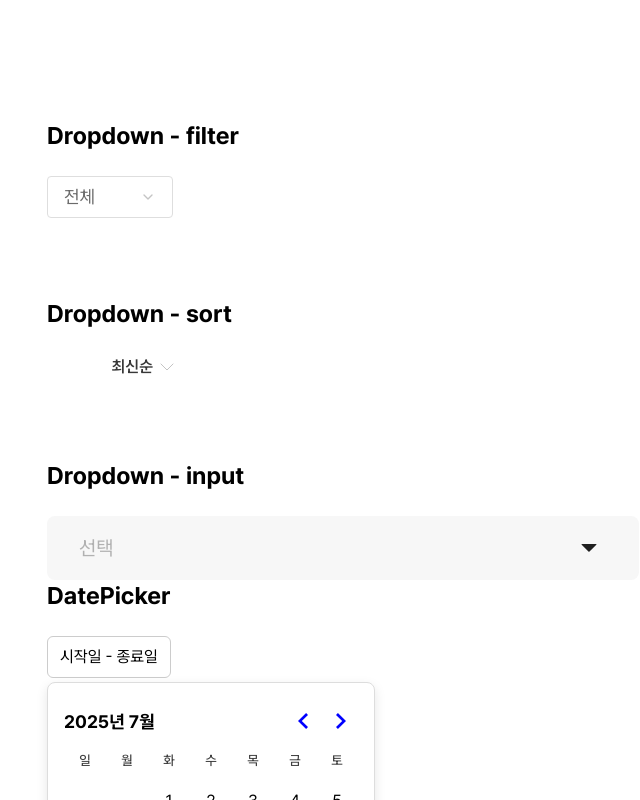
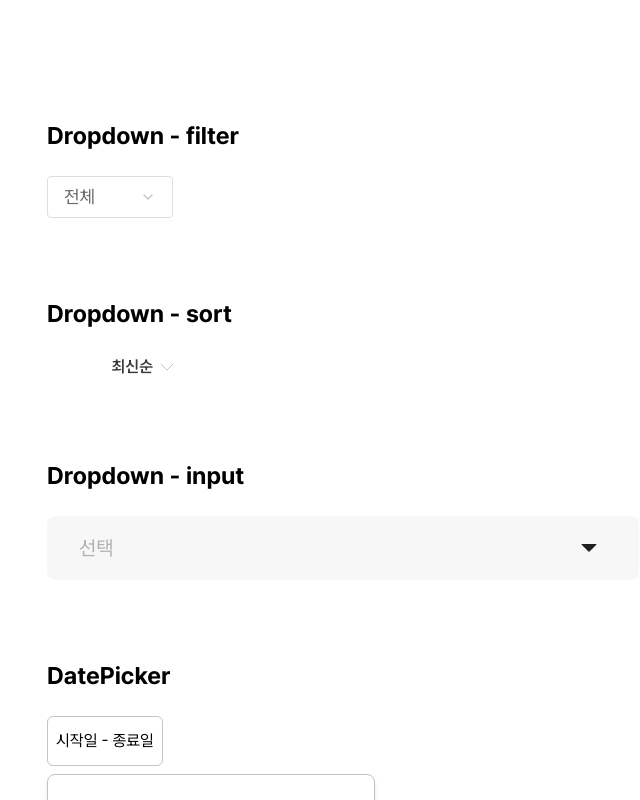
Before and after one commit to ddumini/albamate, a Next.js app: page /test/sumin in a window 1280 px wide. Both pictures are taken after a click on the button "시작일 - 종료일". Shown: the top 800 px of the page, without its empty margins (297-937 px from the left). Built offline with nearby package versions, Linux system fonts and the light colour scheme.

Commit message:
🎨 Style: day picker 기존 스타일 오버라이드용 파일 생성"
style: day picker 기존 스타일 오버라이드용 파일 생성"

```diff
--- /dev/null
+++ b/src/app/day-picker-override.css
@@ -0,0 +1,49 @@
+/* React Day Picker 색상 오버라이드 */
+/* 프로젝트의 디자인 시스템에 맞춰 mint 색상 사용 */
+
+.rdp-root {
+  /* 기본 액센트 색상 - mint 색상 사용 */
+  --rdp-accent-color: hsl(171, 86%, 48%); /* --color-mint-300 */
+  --rdp-accent-background-color: hsl(171, 86%, 88%); /* --color-mint-50 */
+
+  /* 선택된 날짜의 배경색 */
+  --rdp-range_start-date-background-color: hsl(
+    171,
+    86%,
+    48%
+  ); /* --color-mint-300 */
+  --rdp-range_end-date-background-color: hsl(
+    171,
+    86%,
+    48%
+  ); /* --color-mint-300 */
+
+  /* 범위 중간 배경색 */
+  --rdp-range_middle-background-color: hsla(
+    171,
+    87%,
+    88%,
+    0.5
+  ); /* --color-mint-50 */
+
+  /* 오늘 날짜 색상 */
+  --rdp-today-color: hsl(171, 86%, 48%); /* --color-mint-300 */
+
+  /* 선택된 날짜 테두리 */
+  --rdp-selected-border: 2px solid hsl(171, 86%, 48%); /* --color-mint-300 */
+}
+
+/* 다크 모드 지원 */
+html.dark .rdp-root {
+  --rdp-accent-color: hsl(171, 86%, 50%); /* 다크모드 mint-100 */
+  --rdp-accent-background-color: hsl(171, 86%, 28%); /* 다크모드 mint-400 */
+
+  --rdp-range_start-date-background-color: hsl(171, 86%, 50%);
+  --rdp-range_end-date-background-color: hsl(171, 86%, 50%);
+
+  --rdp-range_middle-background-color: hsl(171, 86%, 28%);
+
+  --rdp-today-color: hsl(171, 86%, 50%);
+
+  --rdp-selected-border: 2px solid hsl(171, 86%, 50%);
+}
--- a/src/app/globals.css
+++ b/src/app/globals.css
@@ -1,4 +1,5 @@
-@import "tailwindcss";
+@import 'tailwindcss';
+@import './day-picker-override.css';
 
 /* === Tailwind v4 테마 설정 === */
 @theme {
--- a/src/app/test/sumin/page.tsx
+++ b/src/app/test/sumin/page.tsx
@@ -1,6 +1,6 @@
 'use client';
 
-import DatePicker from '@/shared/components/common/DatePicker';
+import DatePicker from '@/shared/components/common/date-picker';
 import InputDropdown from '@/shared/components/common/input-dropdown';
 import Select from '@/shared/components/common/select';
 
@@ -47,7 +47,7 @@ const Sumin = () => {
           onSelect={handleSortChange}
         />
       </section>
-      <section className="max-w-327 lg:max-w-none">
+      <section className="mb-80 max-w-327 lg:max-w-none">
         <p className="mb-24 text-2xl font-bold">Dropdown - input</p>
         <InputDropdown options={inputOptions} />
       </section>
--- a/src/shared/components/common/TimePicker.tsx
+++ /dev/null
@@ -1,5 +0,0 @@
-const TimePicker = () => {
-  return <div>TimePicker</div>;
-};
-
-export default TimePicker;
--- a/src/shared/components/common/WeekPicker.tsx
+++ /dev/null
@@ -1,5 +0,0 @@
-const WeekPicker = () => {
-  return <div>WeekPicker</div>;
-};
-
-export default WeekPicker;
--- a/src/shared/components/common/DatePicker.tsx
+++ b/src/shared/components/common/date-picker/index.tsx
@@ -1,11 +1,13 @@
 'use client';
 
-import 'react-day-picker/dist/style.css';
+import 'react-day-picker/dist/style.css'; // react day picker 기본 스타일
+import '@/app/day-picker-override.css'; // react day picker 커스텀 오버라이드 스타일
 
 import { format } from 'date-fns';
 import { ko } from 'date-fns/locale';
 import { useEffect, useRef, useState } from 'react';
 import { DateRange, DayPicker } from 'react-day-picker';
+import { twMerge } from 'tailwind-merge';
 
 interface DatePickerProps {
   onDateRangeChange?: (range: DateRange | undefined) => void;
@@ -55,38 +57,20 @@ const DatePicker = ({
   };
 
   return (
-    <div
-      ref={containerRef}
-      style={{ position: 'relative', display: 'inline-block' }}
-    >
+    <div ref={containerRef} className="relative inline-block">
       <button
+        className={twMerge(
+          'rounded-md border border-gray-200 bg-white px-8 py-12',
+          disabled && 'cursor-not-allowed'
+        )}
         disabled={disabled}
-        style={{
-          padding: '8px 12px',
-          borderRadius: '6px',
-          border: '1px solid #ccc',
-          background: disabled ? '#f9f9f9' : 'white',
-          cursor: disabled ? 'not-allowed' : 'pointer',
-        }}
         onClick={() => setIsOpen(!isOpen)}
       >
         {getDisplayText()}
       </button>
 
       {isOpen && (
-        <div
-          style={{
-            position: 'absolute',
-            top: 'calc(100% + 4px)',
-            left: 0,
-            zIndex: 10,
-            background: 'white',
-            border: '1px solid #ddd',
-            borderRadius: '8px',
-            padding: '16px',
-            boxShadow: '0 4px 12px rgba(0,0,0,0.1)',
-          }}
-        >
+        <div className="absolute top-full left-0 z-10 mt-8 rounded-lg border border-gray-200 bg-white p-16 shadow-md">
           <DayPicker
             locale={ko}
             mode="range"
```
